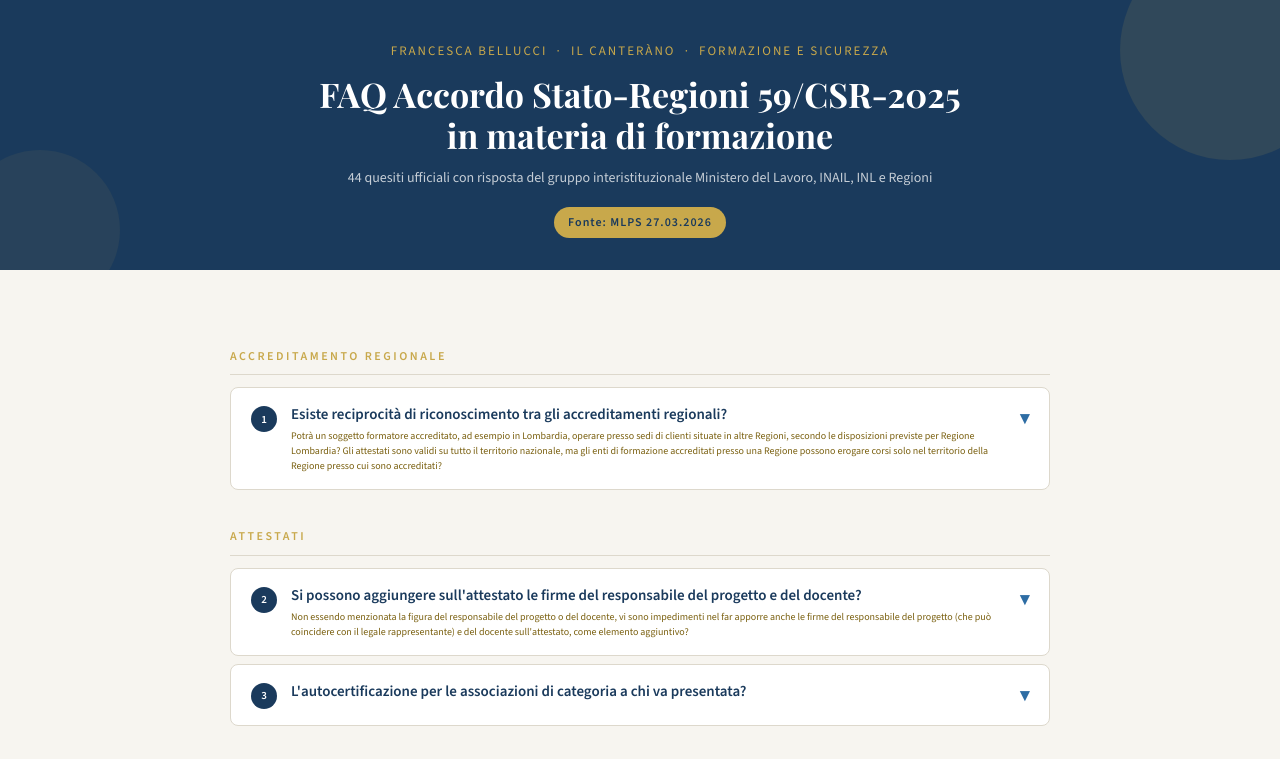
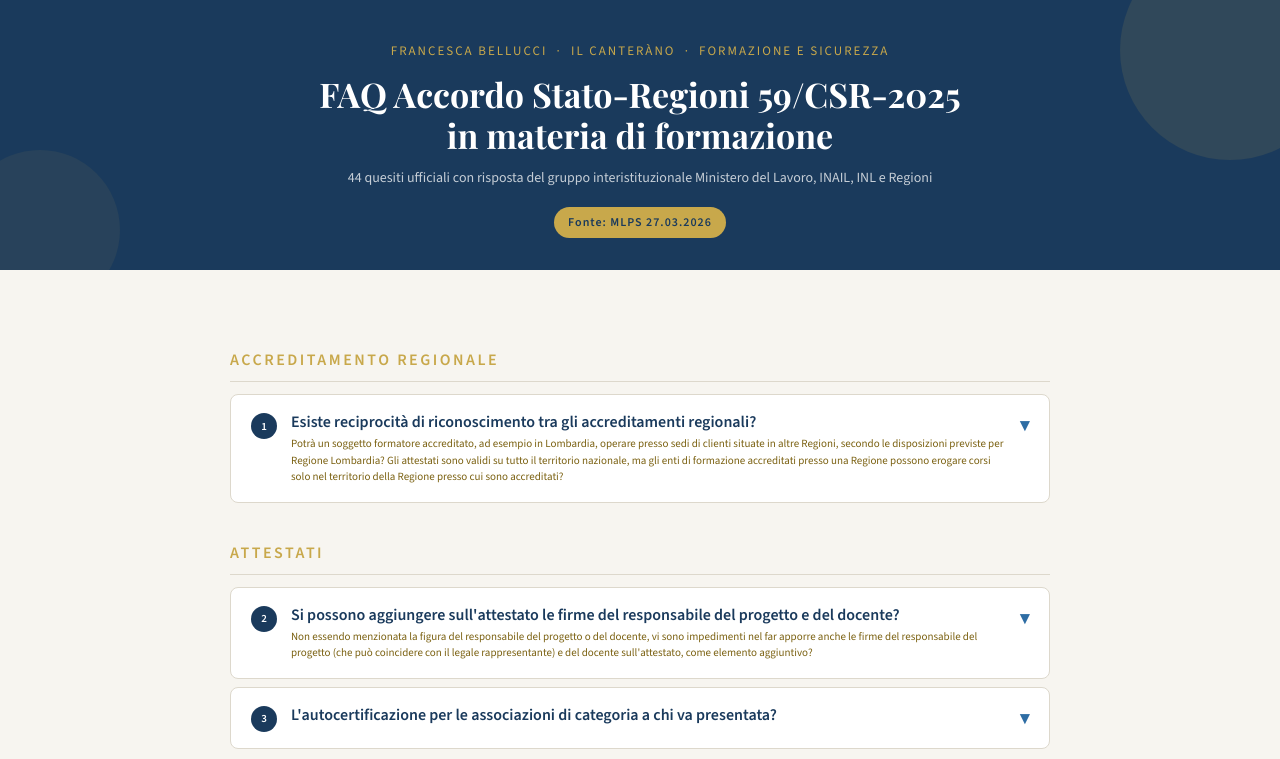
Before and after one commit to fbellucci29/FAQ-Accordo-Stato-Regioni-2025, a plain HTML site: page index.html in a window 1280 px wide. Shown: the top 759 px of the page. Drawn offline with nearby package versions, Linux system fonts and the light colour scheme.

Commit message:
Increase font sizes in index.html

```diff
--- a/index.html
+++ b/index.html
@@ -95,7 +95,7 @@
 
   /* Titolo sezione — esattamente come nel documento ufficiale */
   .sezione-titolo {
-    font-size: 12px;
+    font-size: 16px;
     font-weight: 700;
     letter-spacing: 2.5px;
     text-transform: uppercase;
@@ -126,7 +126,7 @@
     padding: 16px 20px;
     text-align: left;
     font-family: 'Source Sans 3', sans-serif;
-    font-size: 15px;
+    font-size: 16px;
     font-weight: 600;
     color: var(--blu);
     transition: background 0.15s;
@@ -157,7 +157,7 @@
     gap: 4px;
   }
   .domanda-completa {
-    font-size: 10px;
+    font-size: 11px;
     font-weight: 400;
     color: #7a6010;
     line-height: 1.5;
```
